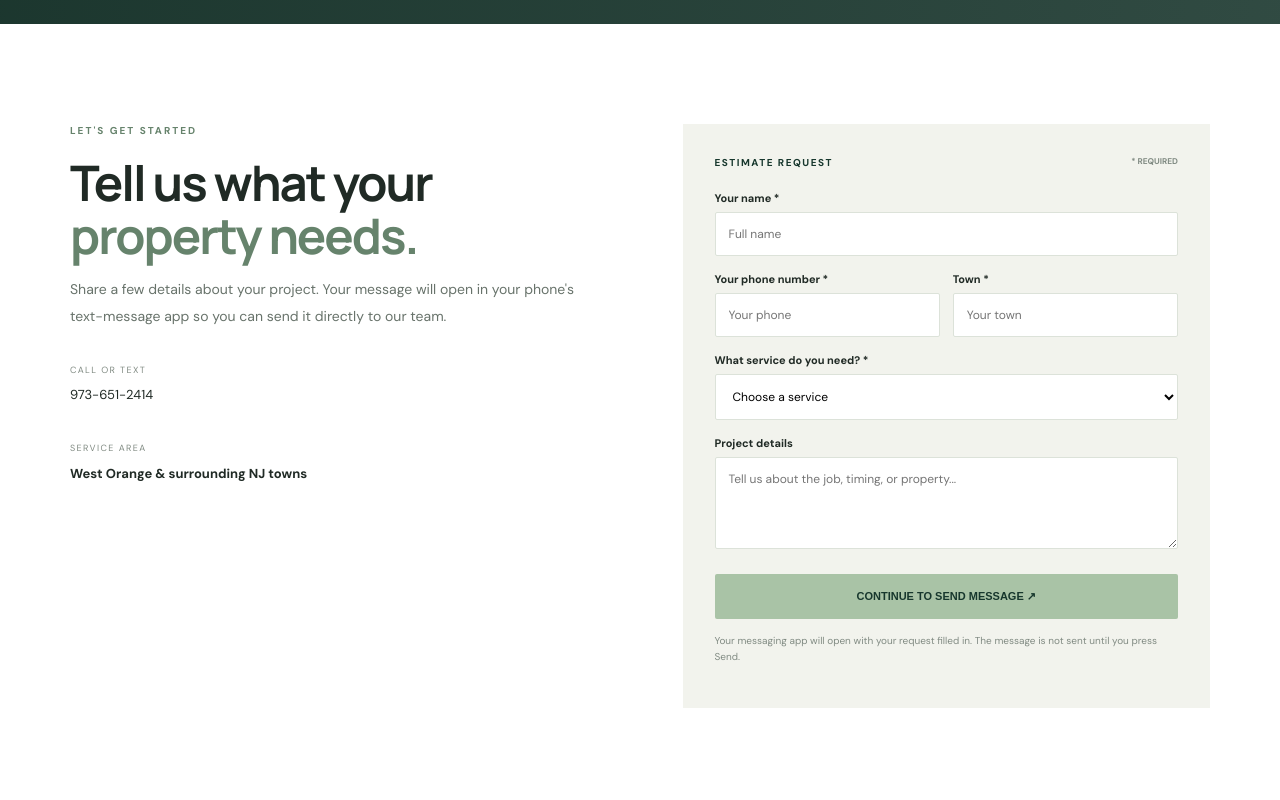
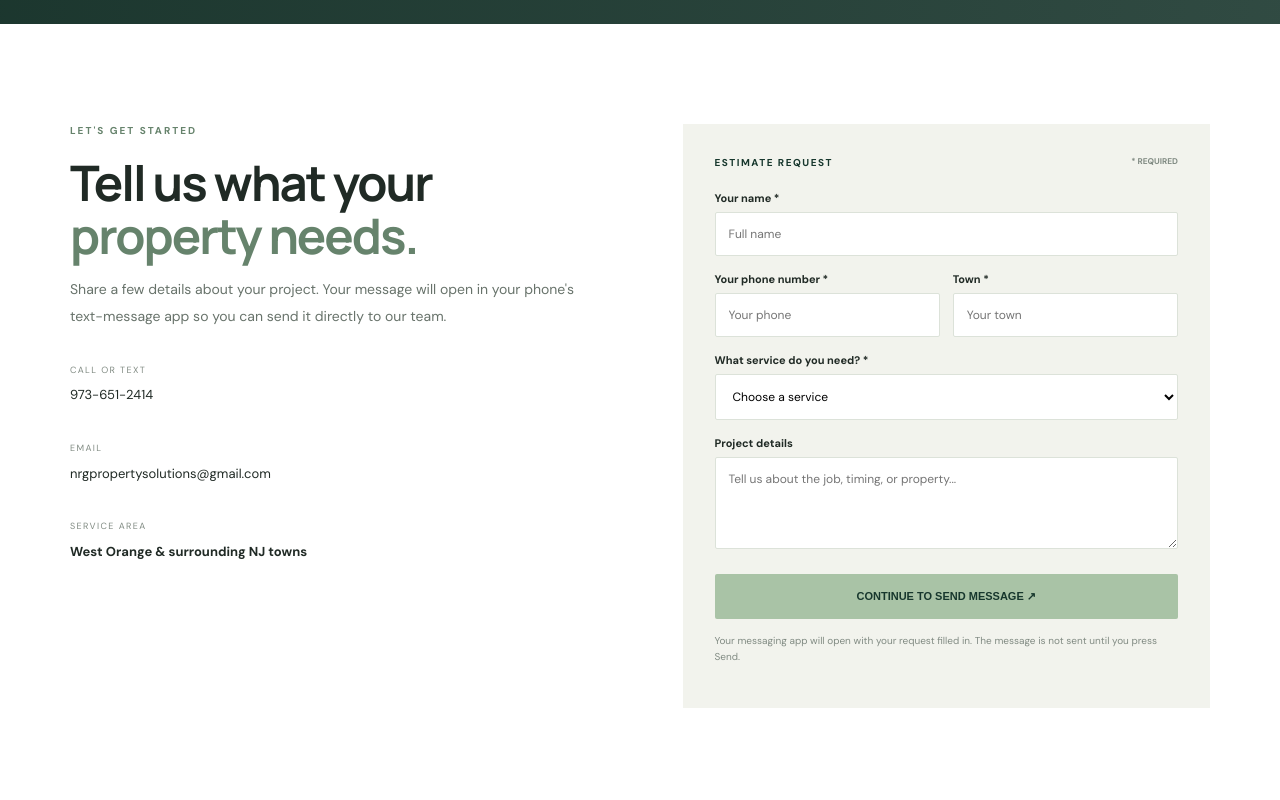
Before and after one commit to hooliana/nrg-property-solutions, a plain HTML site: page index.html in a window 1280 px wide. Shown: the part 3100-3900 px from the top of the page. Drawn offline with Linux system fonts and the light colour scheme; grey boxes are pictures that could not be loaded.

Commit message:
Include email contact in estimate section
Added email contact option to the estimate section.

```diff
--- a/index.html
+++ b/index.html
@@ -22,7 +22,7 @@
 </div><p class="fine">Service availability may depend on the property, season, and project details. Contact us to confirm your requested service.</p></section>
 <section class="about" id="about"><div class="wrap split about-inner"><div class="photo"><b>NRG.</b><small>PROPERTY SOLUTIONS</small><strong>A clean, cared-for property makes a difference.</strong></div><div><p class="eyebrow dark">WHY NRG</p><h2>Good work.<br><em>Clear communication.</em></h2><p>We’re a local property services team serving West Orange and nearby New Jersey communities. Our goal is simple: understand what your property needs, provide a clear estimate, and deliver dependable service.</p><ul><li>✓ Free estimate requests</li><li>✓ Residential property services</li><li>✓ Seasonal cleanup and maintenance</li></ul><a class="btn darkbtn" href="#estimate">TELL US ABOUT YOUR PROJECT ↗</a></div></div></section>
 <section class="area" id="area"><div class="wrap"><p class="eyebrow">WHERE WE WORK</p><h2>Proud to serve<br><em>West Orange & nearby towns.</em></h2><p>NRG Property Solutions welcomes estimate requests from West Orange and surrounding New Jersey communities. Reach out with your town and project details to check availability.</p><a class="btn outline" href="tel:19736512414">CALL TO CHECK AVAILABILITY</a></div></section>
-<section class="section" id="estimate"><div class="wrap split estimate"><div><p class="eyebrow dark">LET'S GET STARTED</p><h2>Tell us what your<br><em>property needs.</em></h2><p>Share a few details about your project. Your message will open in your phone's text-message app so you can send it directly to our team.</p><p class="contact"><small>CALL OR TEXT</small><br><a href="tel:19736512414">973-651-2414</a></p><p class="contact"><small>SERVICE AREA</small><br><b>West Orange & surrounding NJ towns</b></p></div>
+<section class="section" id="estimate"><div class="wrap split estimate"><div><p class="eyebrow dark">LET'S GET STARTED</p><h2>Tell us what your<br><em>property needs.</em></h2><p>Share a few details about your project. Your message will open in your phone's text-message app so you can send it directly to our team.</p><p class="contact"><small>CALL OR TEXT</small><br><a href="tel:19736512414">973-651-2414</a></p><p class="contact"><small>EMAIL</small><br><a href="mailto:nrgpropertysolutions@gmail.com">nrgpropertysolutions@gmail.com</a></p><p class="contact"><small>SERVICE AREA</small><br><b>West Orange & surrounding NJ towns</b></p></div>
 <form id="estimateForm"><div class="formtop">ESTIMATE REQUEST <small>* REQUIRED</small></div>
 <label for="name">Your name *</label><input id="name" name="name" required placeholder="Full name">
 <div class="fields"><div><label for="phone">Your phone number *</label><input id="phone" name="phone" type="tel" required placeholder="Your phone"></div><div><label for="town">Town *</label><input id="town" name="town" required placeholder="Your town"></div></div>
```
